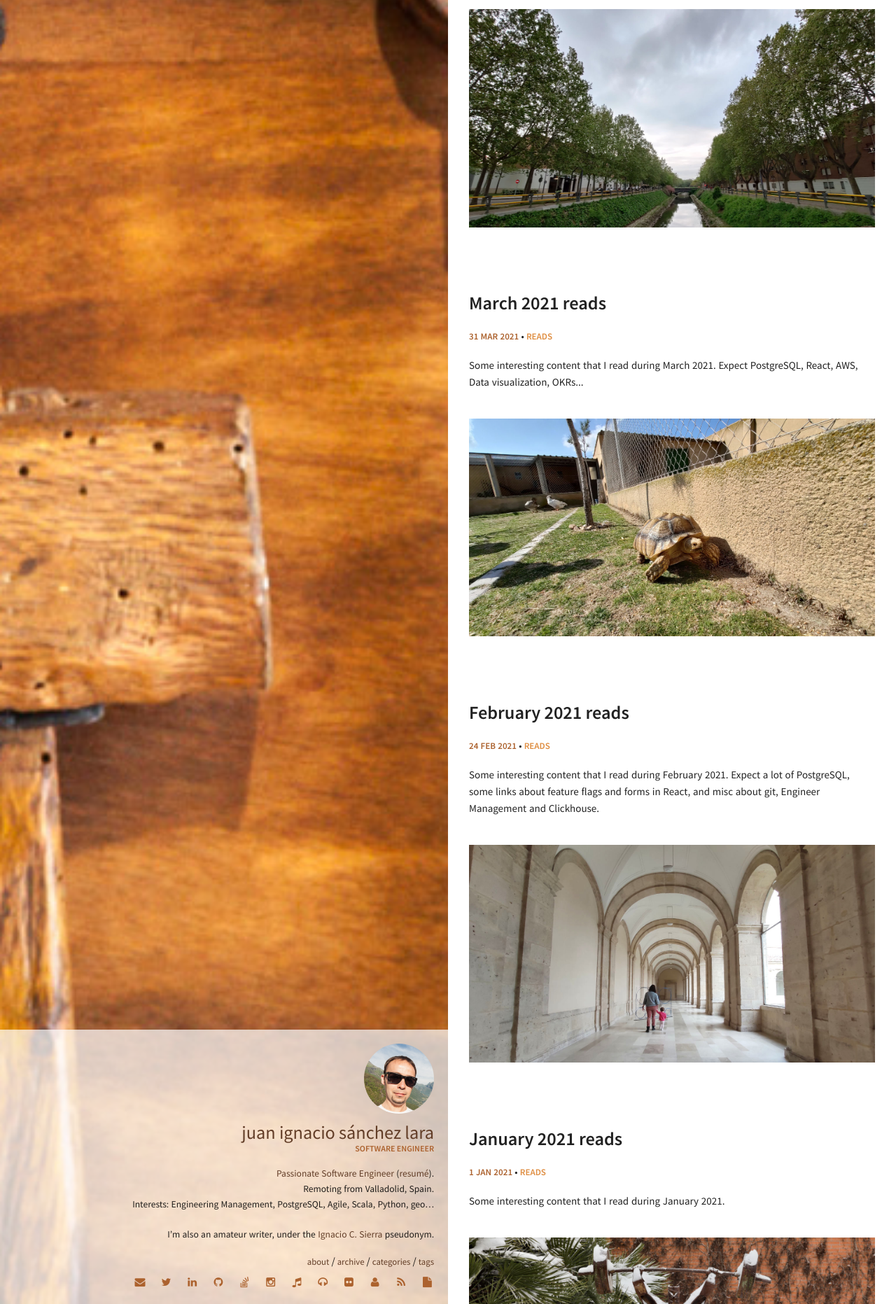
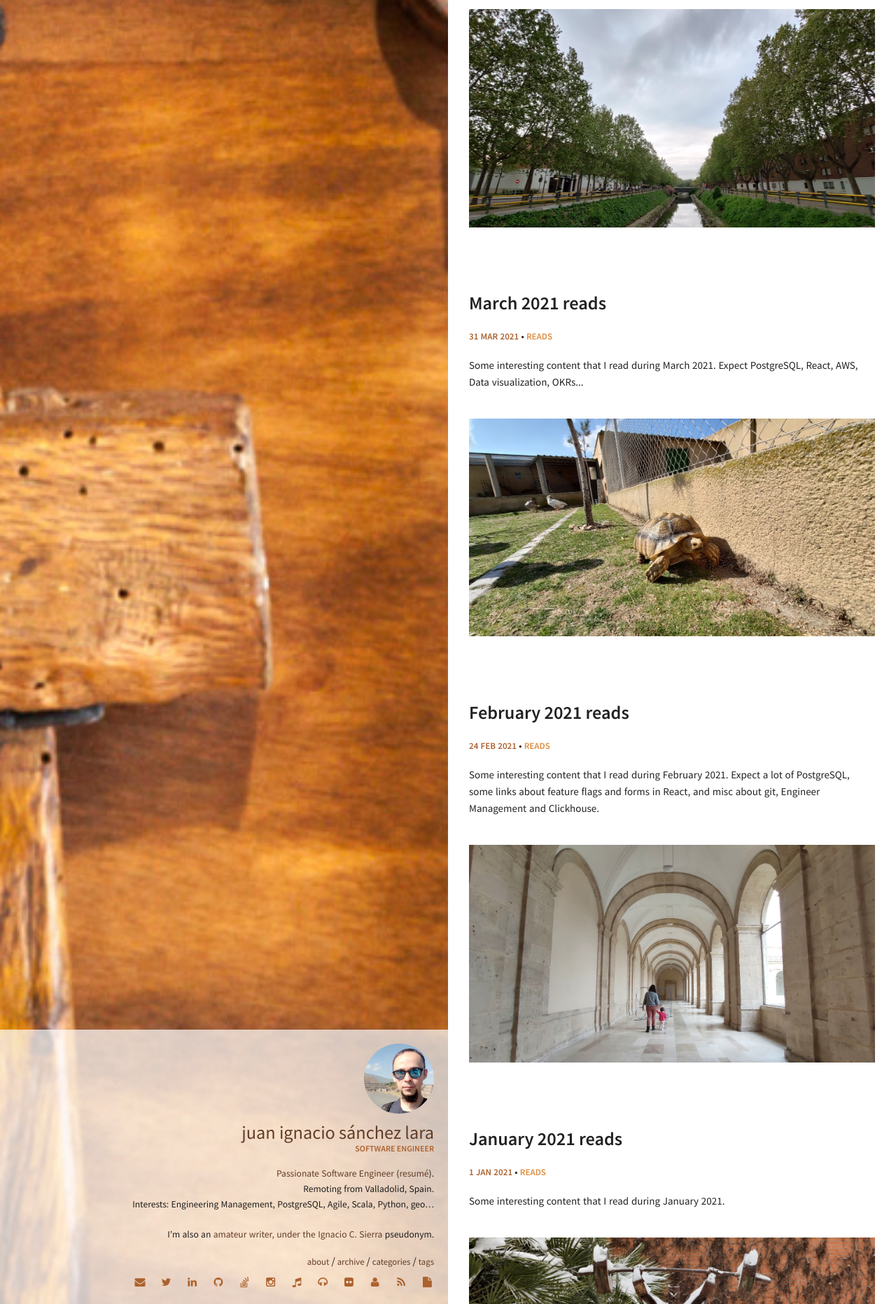
Before and after one commit to juanignaciosl/juanignaciosl.github.io, a Jekyll site: the page built from index.html, in a window 1280 px wide. Shown: the part 3137-5000 px from the top of the page at 70% size. Built offline with Jekyll 4.4.1, drawn with Linux system fonts in a browser that asks for light colours.

Commit message:
New avatar

```diff
--- a/_config.yml
+++ b/_config.yml
@@ -19,9 +19,9 @@ exclude: [.idea]
 
 owner:
   name: Juan Ignacio Sánchez Lara
-  avatar: avatar-2.jpg
+  avatar: avatar-3.jpg
   job: "Software Engineer"
-  bio: "[Passionate Software Engineer](https://www.linkedin.com/in/juanignaciosl/) ([resumé](misc/cv.pdf)). <br />Remoting from Valladolid, Spain. <br />Interests: Engineering Management, PostgreSQL, Agile, Scala, Python, geo...<br /><br />I'm also an amateur writer, under the [Ignacio C. Sierra](http://ignaciocsierra.com/) pseudonym."
+  bio: "[Passionate Software Engineer](https://www.linkedin.com/in/juanignaciosl/) ([resumé](misc/cv.pdf)). <br />Remoting from Valladolid, Spain. <br />Interests: Engineering Management, PostgreSQL, Agile, Scala, Python, geo...<br /><br />I'm also an [amateur writer, under the Ignacio C. Sierra](http://ignaciocsierra.com/) pseudonym."
   email: juanignaciosl@gmail.com
   blog: http://www.juanignaciosl.com
   # medium: juanignaciosl
```
Also changed, not shown: img/avatar-3.jpg (added).
